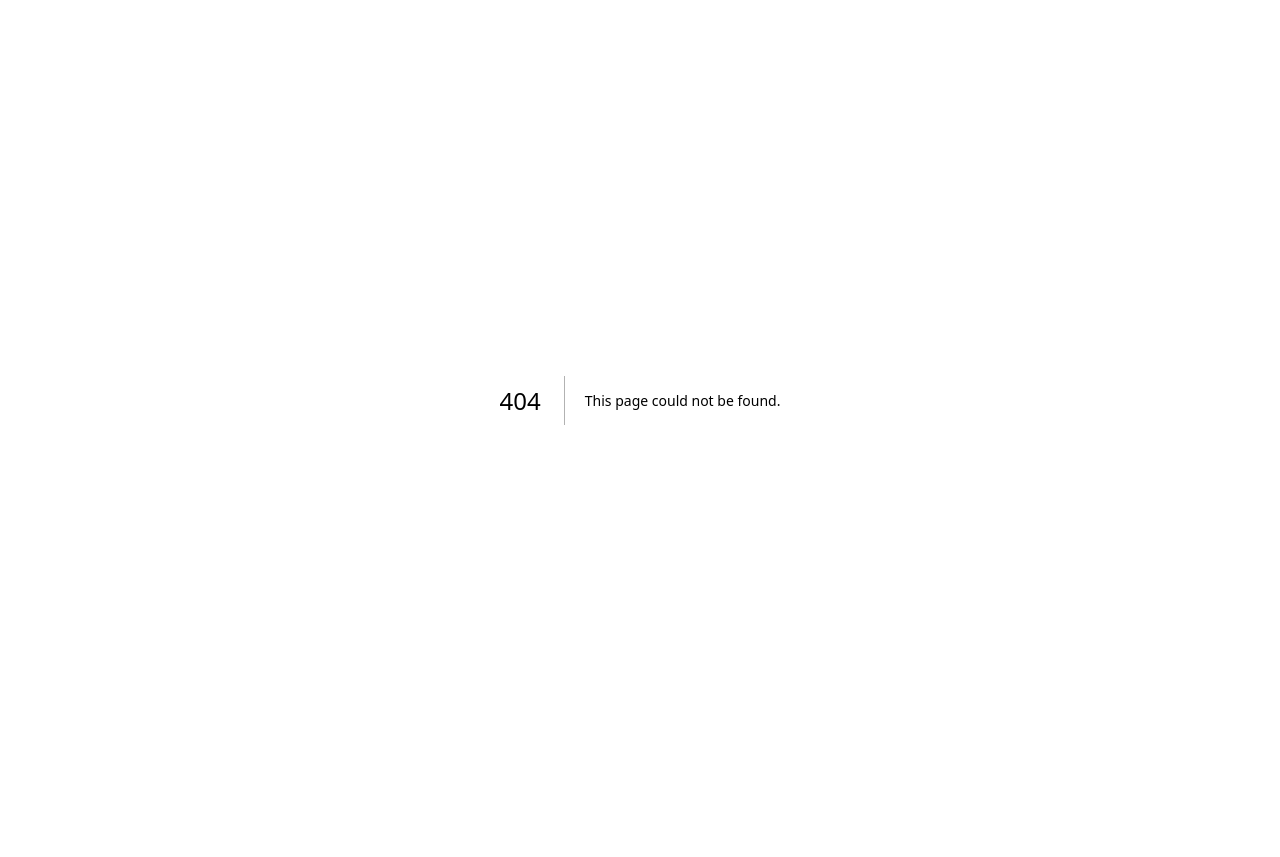
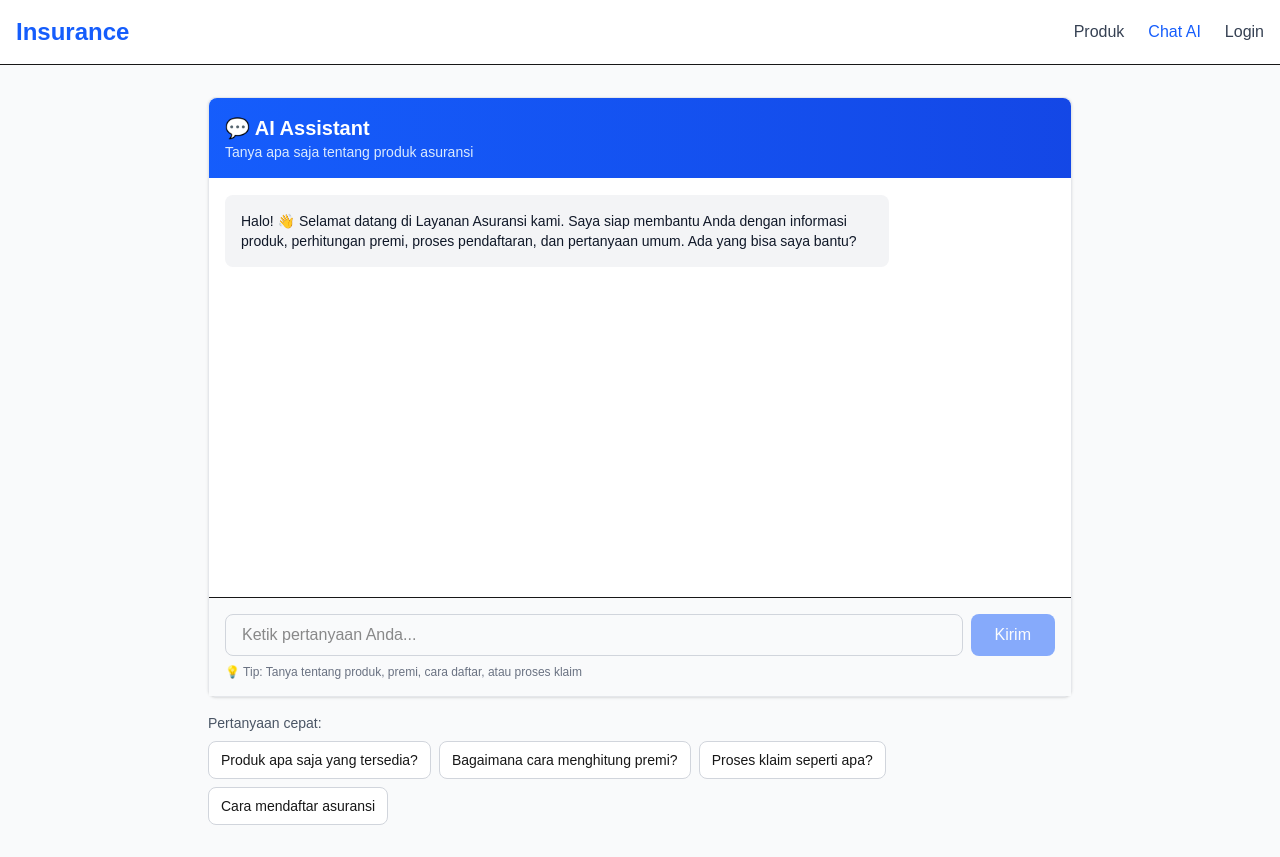
Before and after one commit to IlucielI/insurance-policy-app, a Next.js app: page /chat in a window 1280 px wide. Before the commit this address had no page. Before the commit the page ends 800 px from the top, so only its background shows below. Built offline with nearby package versions, Linux system fonts and the light colour scheme.

Commit message:
feat(chat): add AI assistant chat page

```diff
--- /dev/null
+++ b/src/app/chat/page.tsx
@@ -0,0 +1,175 @@
+'use client'
+
+import { useState } from 'react'
+import Link from 'next/link'
+
+interface Message {
+  role: 'user' | 'assistant'
+  content: string
+}
+
+export default function ChatPage() {
+  const [messages, setMessages] = useState<Message[]>([
+    {
+      role: 'assistant',
+      content: 'Halo! 👋 Selamat datang di Layanan Asuransi kami. Saya siap membantu Anda dengan informasi produk, perhitungan premi, proses pendaftaran, dan pertanyaan umum. Ada yang bisa saya bantu?'
+    }
+  ])
+  const [input, setInput] = useState('')
+  const [loading, setLoading] = useState(false)
+  const [sessionId] = useState(() => `session_${Date.now()}`)
+
+  const sendMessage = async () => {
+    if (!input.trim() || loading) return
+
+    const userMessage = input.trim()
+    setInput('')
+    setMessages(prev => [...prev, { role: 'user', content: userMessage }])
+    setLoading(true)
+
+    try {
+      const res = await fetch('http://localhost:8080/api/v1/chat', {
+        method: 'POST',
+        headers: { 'Content-Type': 'application/json' },
+        body: JSON.stringify({
+          session_id: sessionId,
+          message: userMessage
+        })
+      })
+
+      const data = await res.json()
+      setMessages(prev => [...prev, {
+        role: 'assistant',
+        content: data.reply || 'Maaf, terjadi kesalahan. Silakan coba lagi.'
+      }])
+    } catch (err) {
+      console.error('Chat error:', err)
+      setMessages(prev => [...prev, {
+        role: 'assistant',
+        content: 'Maaf, tidak dapat terhubung ke server. Pastikan backend sudah berjalan.'
+      }])
+    } finally {
+      setLoading(false)
+    }
+  }
+
+  const handleKeyPress = (e: React.KeyboardEvent) => {
+    if (e.key === 'Enter' && !e.shiftKey) {
+      e.preventDefault()
+      sendMessage()
+    }
+  }
+
+  return (
+    <div className="min-h-screen bg-gray-50 flex flex-col">
+      {/* Header */}
+      <header className="bg-white border-b">
+        <div className="container mx-auto px-4 py-4 flex justify-between items-center">
+          <Link href="/" className="text-2xl font-bold text-blue-600">
+            Insurance
+          </Link>
+          <nav className="flex gap-6">
+            <Link href="/products" className="text-gray-700 hover:text-blue-600 font-medium">
+              Produk
+            </Link>
+            <Link href="/chat" className="text-blue-600 font-medium">
+              Chat AI
+            </Link>
+            <Link href="/auth/login" className="text-gray-700 hover:text-blue-600 font-medium">
+              Login
+            </Link>
+          </nav>
+        </div>
+      </header>
+
+      {/* Chat Container */}
+      <div className="flex-1 container mx-auto px-4 py-8 flex flex-col max-w-4xl">
+        <div className="bg-white rounded-lg shadow-sm border border-gray-200 flex flex-col h-[600px]">
+          {/* Chat Header */}
+          <div className="p-4 border-b bg-gradient-to-r from-blue-600 to-blue-700 text-white rounded-t-lg">
+            <h2 className="text-xl font-semibold">💬 AI Assistant</h2>
+            <p className="text-sm text-blue-100">Tanya apa saja tentang produk asuransi</p>
+          </div>
+
+          {/* Messages */}
+          <div className="flex-1 overflow-y-auto p-4 space-y-4">
+            {messages.map((msg, i) => (
+              <div
+                key={i}
+                className={`flex ${msg.role === 'user' ? 'justify-end' : 'justify-start'}`}
+              >
+                <div
+                  className={`max-w-[80%] rounded-lg p-4 ${
+                    msg.role === 'user'
+                      ? 'bg-blue-600 text-white'
+                      : 'bg-gray-100 text-gray-900'
+                  }`}
+                >
+                  <p className="text-sm whitespace-pre-wrap">{msg.content}</p>
+                </div>
+              </div>
+            ))}
+            {loading && (
+              <div className="flex justify-start">
+                <div className="bg-gray-100 rounded-lg p-4">
+                  <div className="flex space-x-2">
+                    <div className="w-2 h-2 bg-gray-400 rounded-full animate-bounce"></div>
+                    <div className="w-2 h-2 bg-gray-400 rounded-full animate-bounce" style={{ animationDelay: '0.1s' }}></div>
+                    <div className="w-2 h-2 bg-gray-400 rounded-full animate-bounce" style={{ animationDelay: '0.2s' }}></div>
+                  </div>
+                </div>
+              </div>
+            )}
+          </div>
+
+          {/* Input */}
+          <div className="p-4 border-t bg-gray-50">
+            <div className="flex gap-2">
+              <input
+                type="text"
+                value={input}
+                onChange={(e) => setInput(e.target.value)}
+                onKeyPress={handleKeyPress}
+                placeholder="Ketik pertanyaan Anda..."
+                className="flex-1 px-4 py-2 border border-gray-300 rounded-lg focus:ring-2 focus:ring-blue-500 focus:border-transparent"
+                disabled={loading}
+              />
+              <button
+                onClick={sendMessage}
+                disabled={loading || !input.trim()}
+                className="bg-blue-600 text-white px-6 py-2 rounded-lg font-medium hover:bg-blue-700 transition disabled:opacity-50 disabled:cursor-not-allowed"
+              >
+                Kirim
+              </button>
+            </div>
+            <p className="text-xs text-gray-500 mt-2">
+              💡 Tip: Tanya tentang produk, premi, cara daftar, atau proses klaim
+            </p>
+          </div>
+        </div>
+
+        {/* Quick Suggestions */}
+        <div className="mt-4">
+          <p className="text-sm text-gray-600 mb-2">Pertanyaan cepat:</p>
+          <div className="flex flex-wrap gap-2">
+            {[
+              'Produk apa saja yang tersedia?',
+              'Bagaimana cara menghitung premi?',
+              'Proses klaim seperti apa?',
+              'Cara mendaftar asuransi'
+            ].map((q, i) => (
+              <button
+                key={i}
+                onClick={() => { setInput(q); setTimeout(sendMessage, 100); }}
+                className="text-sm bg-white border border-gray-300 px-3 py-2 rounded-lg hover:bg-gray-50 transition"
+                disabled={loading}
+              >
+                {q}
+              </button>
+            ))}
+          </div>
+        </div>
+      </div>
+    </div>
+  )
+}
```
